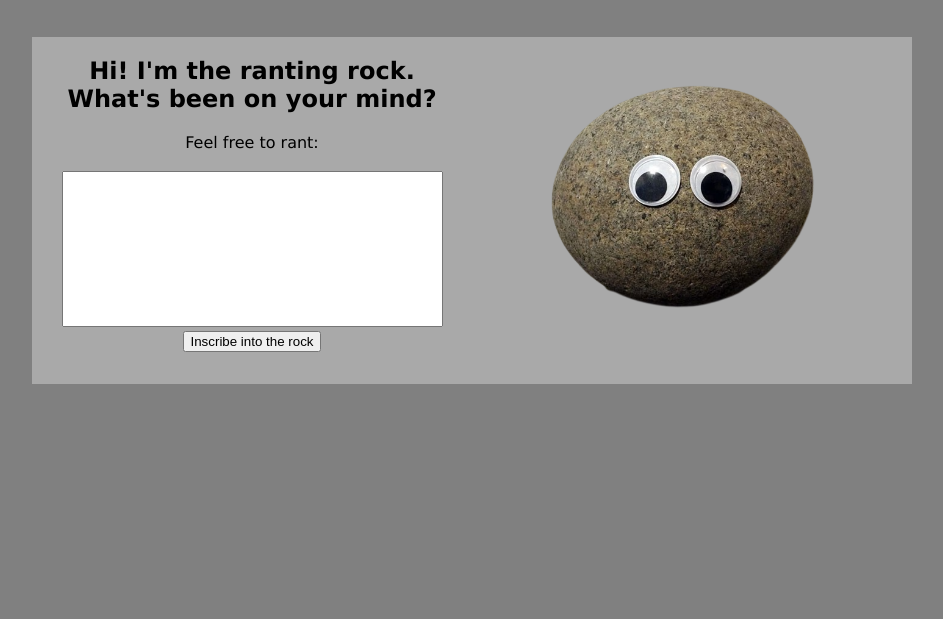
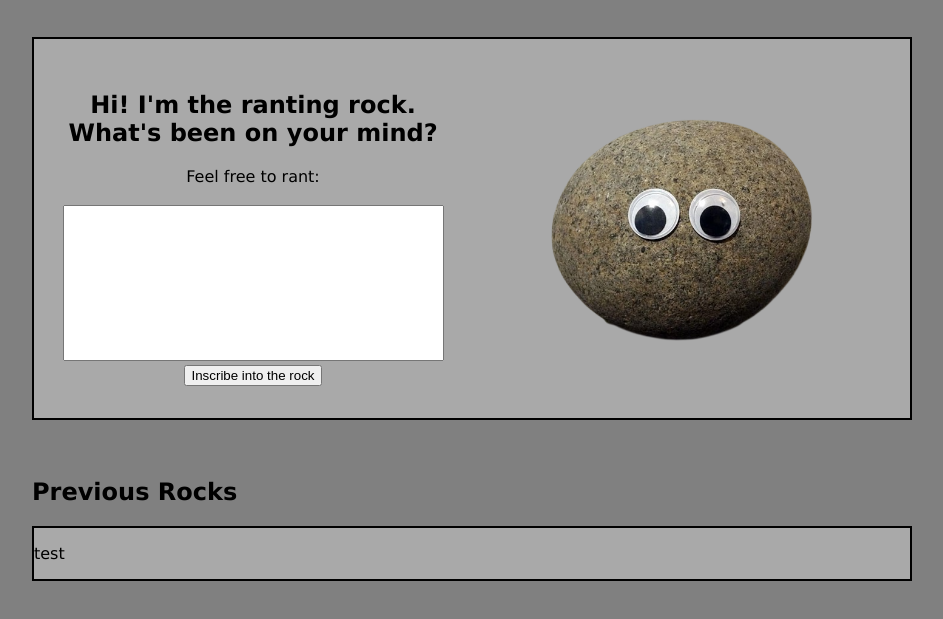
Before and after one commit to PatheticMustan/Blueprint_2023, a plain HTML site: page index.html in a window 1280 px wide. Shown: the part 121-740 px from the top of the page, without its empty margins (168-1111 px from the left). Drawn offline with Linux system fonts and the light colour scheme.

Commit message:
more style

```diff
--- a/css/index.css
+++ b/css/index.css
@@ -12,12 +12,14 @@ body {
 
 .content {
     background-color: darkgray;
+    border: 2px solid black;
     text-align: center;
     display: grid;
     grid-template-columns: repeat(2, 1fr);
     grid-template-rows: 1fr;
     grid-column-gap: 0px;
     grid-row-gap: 0px;
+    padding-top: 2em;
     padding-bottom: 2em;
 }
 
@@ -44,13 +46,8 @@ textarea {
     resize: none;
  }
 
-#rock {
-    height: 50%;
-    border-radius: 12px;
-}
-
 h1 {
-    text-align:center;
+    text-align: center;
     font-size: 60px;
 }
 
@@ -58,3 +55,8 @@ h1 {
     color: white;
     text-align: center;
 }
+
+.previousPosts {
+    background-color: darkgray;
+    border: 2px solid black;
+}
--- a/index.html
+++ b/index.html
@@ -43,5 +43,12 @@
                 <div id="response"></div>
             </div>
         </div>
+
+        <br><br>
+        <h2>Previous Rocks</h2>
+
+        <div class="previousPosts">
+            <p>test</p>
+        </div>
     </body>
 </html>
```
